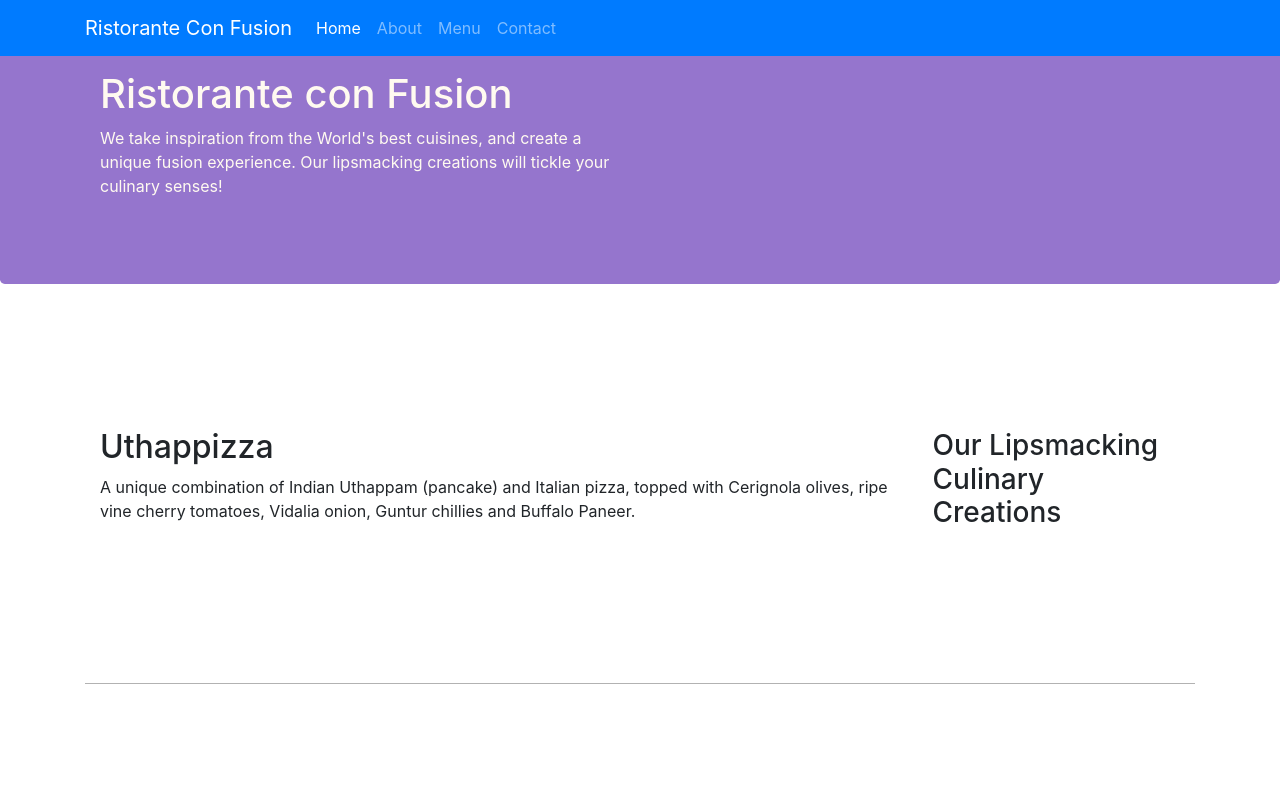
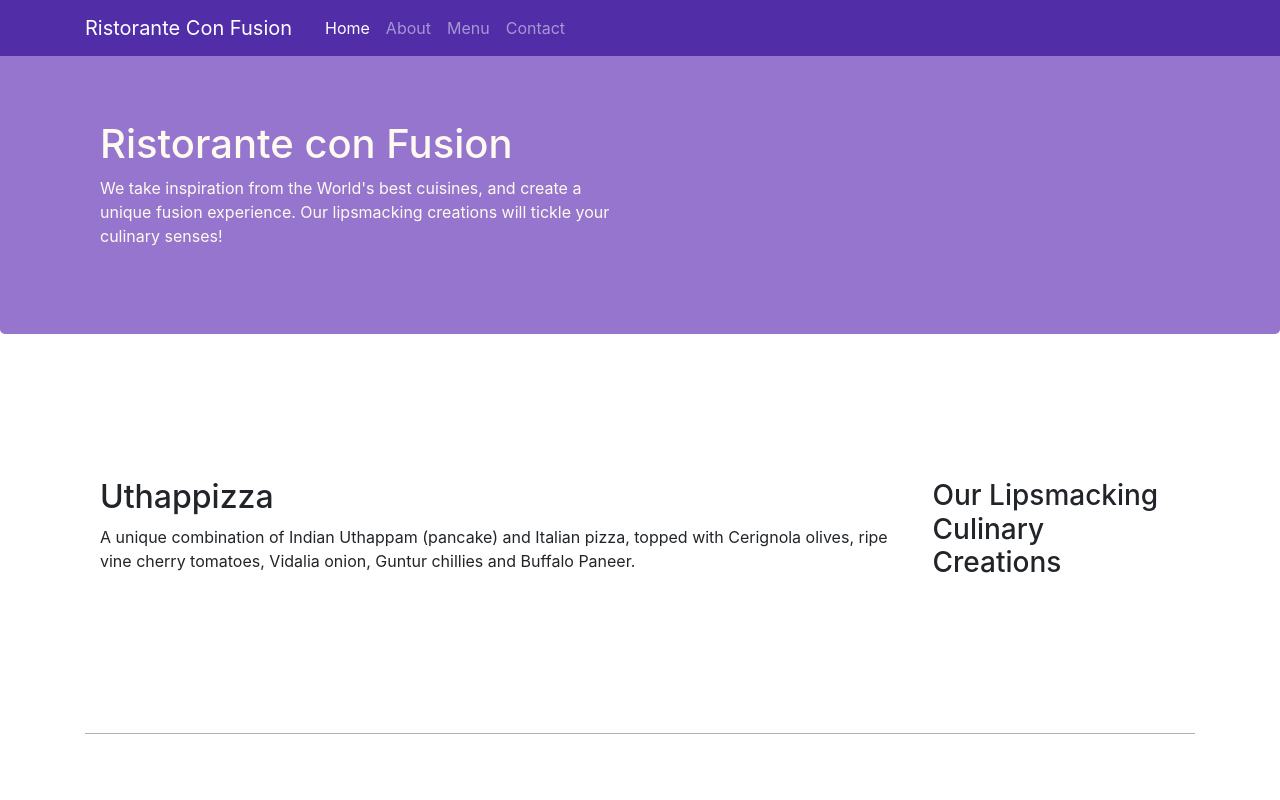
Before and after one commit to Borismeister/FrontendUICoursera, a website: page index.html in a window 1280 px wide. Shown: the top 800 px of the page. Drawn offline with nearby package versions, Linux system fonts and the light colour scheme.

Commit message:
Navbar Just before breadcrumbs

```diff
--- a/css/styles.css
+++ b/css/styles.css
@@ -28,3 +28,15 @@
   margin: 0px;
   color: #0f0f0f;
 }
+
+body {
+  padding-top: 50px;
+  z-index: 0;
+}
+
+.navbar-dark{
+  background-color: #512da8;
+}
+#navbar{
+  padding-left: 25px;
+}
--- a/index.html
+++ b/index.html
@@ -3,28 +3,36 @@
 
 <head>
   <!-- Required meta tags always come first -->
-  <meta charset="utf-8">
-  <meta name="viewport" content="width=device-width, initial-scale=1, shrink-to-fit=no">
-  <meta http-equiv="x-ua-compatible" content="ie=edge">
+  <meta charset="utf-8" />
+  <meta name="viewport" content="width=device-width, initial-scale=1, shrink-to-fit=no" />
+  <meta http-equiv="x-ua-compatible" content="ie=edge" />
 
   <!-- Bootstrap CSS -->
-  <link rel="stylesheet" href="node_modules/bootstrap/dist/css/bootstrap.min.css">
-  <link rel="stylesheet" href="css/styles.css">
+  <link rel="stylesheet" href="node_modules/bootstrap/dist/css/bootstrap.min.css" />
+  <link rel="stylesheet" href="css/styles.css" />
 
   <title>Ristorante Con Fusion</title>
 </head>
 
 <body>
-
-  <nav class="navbar navbar-dark navbar-expand-sm bg-primary fixed-top">
+  <nav class="navbar navbar-dark navbar-expand-sm fixed-top">
     <div class="container">
-      <a href="/index.html" class="navbar-brand">Ristorante Con Fusion</a>
-      <ul class="navbar-nav mr-auto">
-        <li class="nav-item active"><a href="/index.html" class="nav-link">Home</a></li>
-        <li class="nav-item"><a href="/aboutus.html" class="nav-link">About</a></li>
-        <li class="nav-item"><a href="#" class="nav-link">Menu</a></li>
-        <li class="nav-item"><a href="#" class="nav-link">Contact</a></li>
-      </ul>
+      <button class="navbar-toggler" type="button" data-toggle="collapse" data-target="#navbar">
+        <span class="navbar-toggler-icon"></span>
+      </button>
+      <a href="/index.html" class="navbar-brand mr-auto">Ristorante Con Fusion</a>
+      <div class="collapse navbar-collapse" id="navbar">
+        <ul class="navbar-nav mr-auto">
+          <li class="nav-item active">
+            <a href="/index.html" class="nav-link">Home</a>
+          </li>
+          <li class="nav-item">
+            <a href="/aboutus.html" class="nav-link">About</a>
+          </li>
+          <li class="nav-item"><a href="#" class="nav-link">Menu</a></li>
+          <li class="nav-item"><a href="#" class="nav-link">Contact</a></li>
+        </ul>
+      </div>
     </div>
   </nav>
 
@@ -33,27 +41,31 @@
       <div class="row row-header">
         <div class="col-12 col-sm-6">
           <h1>Ristorante con Fusion</h1>
-          <p class="d-none d-sm-block">We take inspiration from the World's best cuisines, and create a unique fusion experience. Our lipsmacking
-            creations will tickle your culinary senses!</p>
+          <p class="d-none d-sm-block">
+            We take inspiration from the World's best cuisines, and create a
+            unique fusion experience. Our lipsmacking creations will tickle
+            your culinary senses!
+          </p>
         </div>
-        <div class="col-12 col-sm">
-        </div>
+        <div class="col-12 col-sm"></div>
       </div>
     </div>
   </header>
 
   <div class="container">
     <div class="row row-content align-items-center">
-      <div class="col-12 col-sm-4  order-sm-last col-md-3">
+      <div class="col-12 col-sm-4 order-sm-last col-md-3">
         <h3>Our Lipsmacking Culinary Creations</h3>
       </div>
       <div class="col col-sm col-md order-sm-first">
         <h2>Uthappizza</h2>
-        <p class="d-none d-sm-block">A unique combination of Indian Uthappam (pancake) and Italian pizza, topped with Cerignola olives, ripe vine
-          cherry tomatoes, Vidalia onion, Guntur chillies and Buffalo Paneer.</p>
+        <p class="d-none d-sm-block">
+          A unique combination of Indian Uthappam (pancake) and Italian pizza,
+          topped with Cerignola olives, ripe vine cherry tomatoes, Vidalia
+          onion, Guntur chillies and Buffalo Paneer.
+        </p>
       </div>
     </div>
-
 
     <div class="row row-content align-items-center">
       <div class="col-12 col-sm-4 col-md-3">
@@ -61,8 +73,11 @@
       </div>
       <div class="col col-sm col-md">
         <h2>Weekend Grand Buffet</h2>
-        <p class="d-none d-sm-block">Featuring mouthwatering combinations with a choice of five different salads, six enticing appetizers, six
-          main entrees and five choicest desserts. Free flowing bubbly and soft drinks. All for just $19.99 per person
+        <p class="d-none d-sm-block">
+          Featuring mouthwatering combinations with a choice of five different
+          salads, six enticing appetizers, six main entrees and five choicest
+          desserts. Free flowing bubbly and soft drinks. All for just $19.99
+          per person
         </p>
       </div>
     </div>
@@ -74,8 +89,12 @@
       <div class="col col-sm col-md order-sm-first">
         <h2>Alberto Somayya</h2>
         <h4>Executive Chef</h4>
-        <p class="d-none d-sm-block">Award winning three-star Michelin chef with wide International experience having worked closely with whos-who
-          in the culinary world, he specializes in creating mouthwatering Indo-Italian fusion experiences. </p>
+        <p class="d-none d-sm-block">
+          Award winning three-star Michelin chef with wide International
+          experience having worked closely with whos-who in the culinary
+          world, he specializes in creating mouthwatering Indo-Italian fusion
+          experiences.
+        </p>
       </div>
     </div>
   </div>
@@ -86,8 +105,8 @@
         <div class="col-4 col-sm-2 offset-1">
           <h5>Links</h5>
           <ul class="list-unstyled">
-            <li><a href="#">Home</a></li>
-            <li><a href="#">About</a></li>
+            <li><a href="/index.html">Home</a></li>
+            <li><a href="/aboutus.html">About</a></li>
             <li><a href="#">Menu</a></li>
             <li><a href="#">Contact</a></li>
           </ul>
@@ -95,11 +114,11 @@
         <div class="col-7 col-sm-5">
           <h5>Our Address</h5>
           <address>
-            121, Clear Water Bay Road<br>
-            Clear Water Bay, Kowloon<br>
-            HONG KONG<br>
-            Tel.: +852 1234 5678<br>
-            Fax: +852 8765 4321<br>
+            121, Clear Water Bay Road<br />
+            Clear Water Bay, Kowloon<br />
+            HONG KONG<br />
+            Tel.: +852 1234 5678<br />
+            Fax: +852 8765 4321<br />
             Email: <a href="mailto:confusion@food.net">confusion@food.net</a>
           </address>
         </div>
@@ -126,7 +145,6 @@
   <script src="node_modules/jquery/dist/jquery.slim.min.js"></script>
   <script src="node_modules/popper.js/dist/umd/popper.min.js"></script>
   <script src="node_modules/bootstrap/dist/js/bootstrap.min.js"></script>
-
 </body>
 
 </html>
```
Also changed, not shown: aboutus.html (+86 -58 lines).
